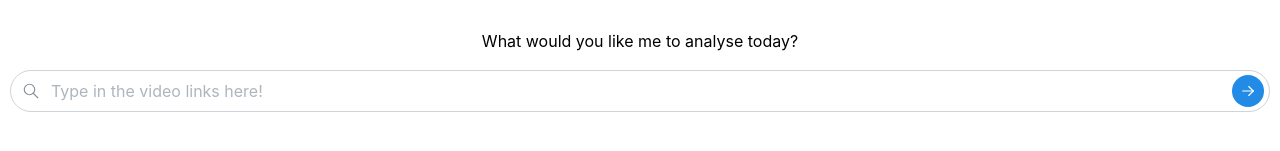
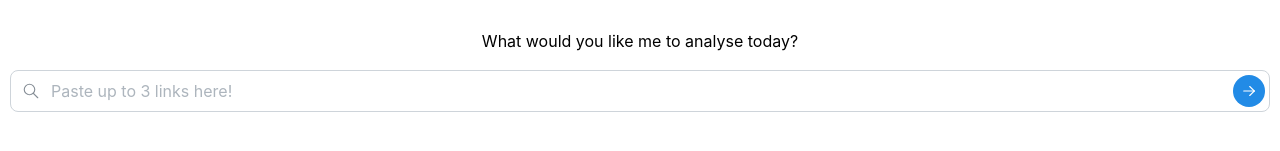
Before and after one commit to Joulenergy/TikTokTechJam, a Next.js app in the folder frontend/: page / in a window 1280 px wide. Shown: the part 161-312 px from the top of the page. Built offline with nearby package versions, Linux system fonts and the light colour scheme.

Commit message:
feat(link input): accepts up to 3 links

```diff
--- a/frontend/components/ChatRoom.tsx
+++ b/frontend/components/ChatRoom.tsx
@@ -67,16 +67,15 @@ const ChatRoom = () => {
         <>
           <Container size="800px" mx="auto">
             <NavBar />
-            <Stack sx={{ height: '84vh' }} p={0}>
+            <Stack p={0}>
               <ScrollArea p="xs" scrollbarSize={1} sx={{ height: '84vh' }}>
                 <Stack>
-                  <Group hidden={inView} position="center" pt="xs">
+                  <Group hidden={inView} pt="xs">
                     <Paper
                       shadow="md"
                       radius="xl"
                       withBorder
                       p={0}
-                      sx={{ position: 'absolute', top: '95%' }}
                     >
                       <ActionIcon color="violet" radius="xl" onClick={goBot}>
                         <ChevronDown />
--- a/frontend/components/InputWithButton.tsx
+++ b/frontend/components/LinkInput.tsx
@@ -1,16 +1,18 @@
-import React from 'react';
-import { TextInput, TextInputProps, ActionIcon, useMantineTheme, rem, Image } from '@mantine/core';
+import React, { useState } from 'react';
+import { ActionIcon, useMantineTheme, rem, Image, TagsInput } from '@mantine/core';
 import { IconSearch, IconArrowRight } from '@tabler/icons-react';
-import logo from '../public/logo.png'; // Replace with the correct path to your logo file
+import logo from '../public/logo.png';
 import NextImage from 'next/image';
-import { useRouter } from 'next/router'; // Import useRouter hook from Next.js
+import { useRouter } from 'next/router';
 
-export function InputWithButton(props: TextInputProps) {
+export function LinkInput() {
   const theme = useMantineTheme();
   const router = useRouter();
+  const [value, setValue] = useState<string[]>([]);
 
   const handleButtonClick = () => {
     // Navigate to the desired page here
+    // TODO: send post request with value
     router.push('./chat');
   };
 
@@ -18,10 +20,9 @@ export function InputWithButton(props: TextInputProps) {
     <div
       style={{
         display: 'flex',
-        flexDirection: 'column', // Align items in a column
+        flexDirection: 'column',
         justifyContent: 'center',
         padding: '10px',
-        // height: '85vh', // This makes the div take up the full viewport height
       }}
     >
       <div style={{ marginBottom: '1rem' }}>
@@ -31,11 +32,17 @@ export function InputWithButton(props: TextInputProps) {
       </div>
       <p style={{ textAlign: 'center' }}>What would you like me to analyse today?</p>
       <div style={{ marginBottom: '1rem' }}>
-        <TextInput
-          radius="xl"
+        <TagsInput
+          styles={(theme) => ({
+            input: {
+              borderRadius: theme.radius.md,
+            },
+          })}
           size="md"
-          placeholder="Type in the video links here!"
-          rightSectionWidth={42}
+          placeholder="Paste up to 3 links here!"
+          maxTags={3}
+          value={value}
+          onChange={setValue}
           leftSection={<IconSearch style={{ width: rem(18), height: rem(18) }} stroke={1.5} />}
           rightSection={
             <ActionIcon
@@ -43,17 +50,16 @@ export function InputWithButton(props: TextInputProps) {
               radius="xl"
               color={theme.primaryColor}
               variant="filled"
-              onClick={handleButtonClick} // Add onClick handler to navigate to another page
-              style={{ cursor: 'pointer' }} // Optional: Show pointer cursor on hover
+              onClick={handleButtonClick}
+              style={{ cursor: 'pointer' }}
             >
               <IconArrowRight style={{ width: rem(18), height: rem(18) }} stroke={1.5} />
             </ActionIcon>
           }
-          {...props}
         />
       </div>
     </div>
   );
 }
 
-export default InputWithButton;
+export default LinkInput;
--- a/frontend/components/Loading.tsx
+++ b/frontend/components/Loading.tsx
@@ -2,9 +2,9 @@ import { Center, Group, Kbd, Loader, Stack, Text } from "@mantine/core";
 
 const Loading = () => {
   return (
-    <Center sx={{ flexGrow: 1 }}>
+    <Center>
       <Stack align="center" >
-        <Text weight={550}>Stuck on loading? just press</Text>
+        <Text>Stuck on loading? just press</Text>
         <Group>
           <Kbd>ctrl</Kbd> + <Kbd>R</Kbd>
         </Group>
--- a/frontend/pages/index.tsx
+++ b/frontend/pages/index.tsx
@@ -1,13 +1,13 @@
 // pages/index.tsx
 
 import NavBar from '@/components/Navbar';
-import { InputWithButton } from '../components/InputWithButton';
+import { LinkInput } from '@/components/LinkInput';
 
 export default function HomePage() {
   return (
     <>
       <NavBar />
-      <InputWithButton />
+      <LinkInput />
     </>
   );
 }
```
Also changed, not shown: frontend/components/ChatMessage.tsx (+5 -5 lines).
